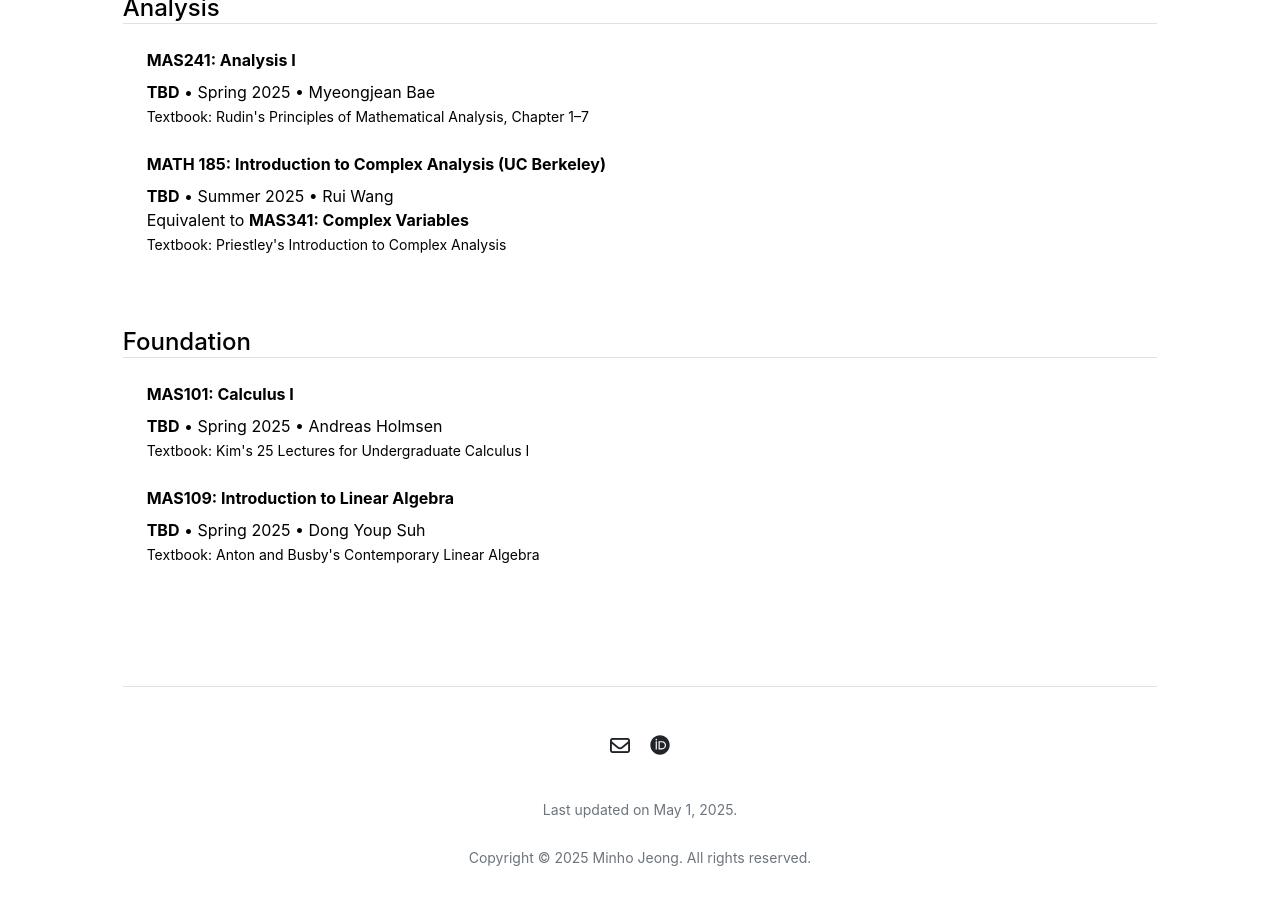
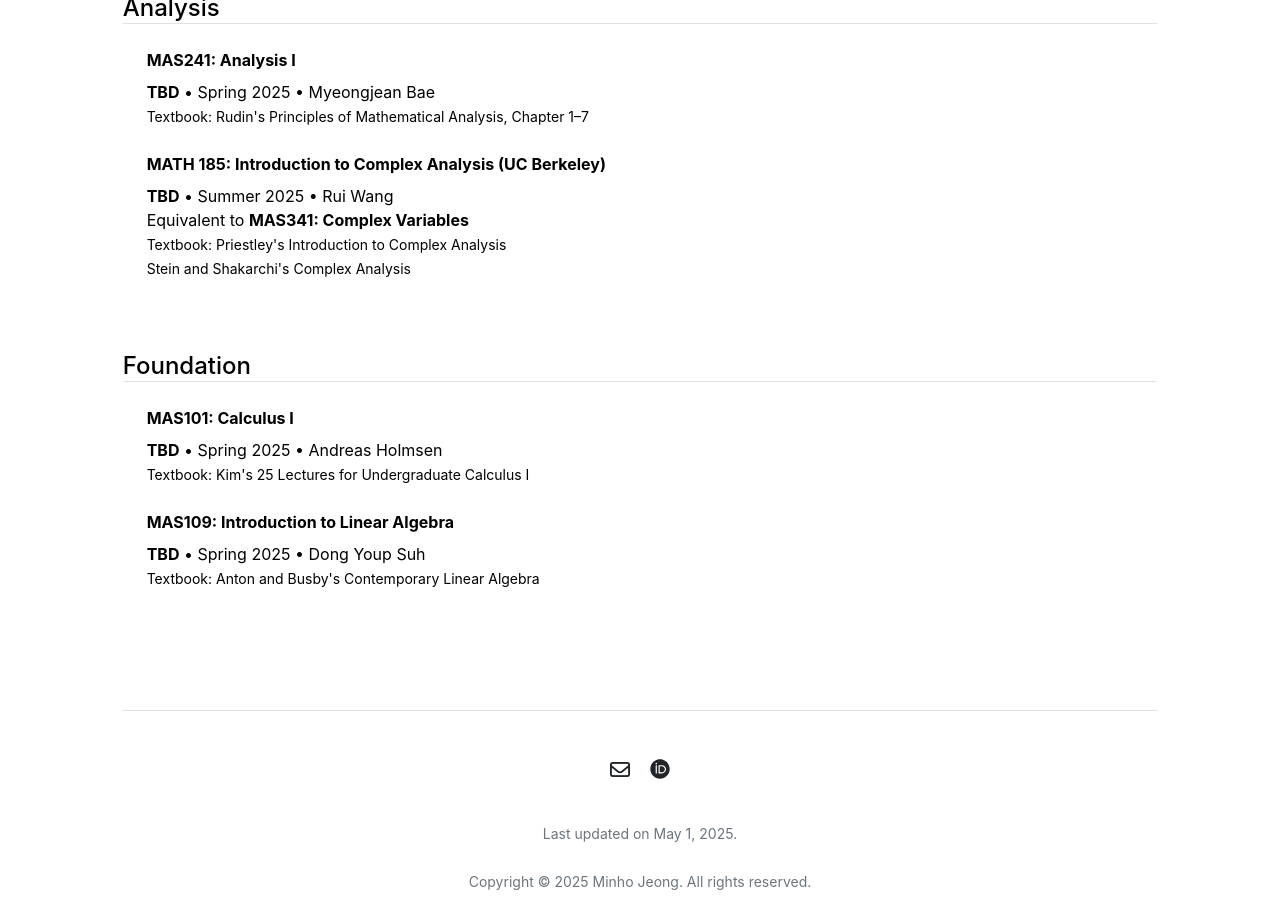
Before and after one commit to mino-jeong/mino-jeong.github.io, a Jekyll site: the page built from coursework-field.md, in a window 1280 px wide and 900 px high, scrolled down 511 px. Built offline with Jekyll 4.4.1, drawn with Linux system fonts in a browser that asks for light colours.

Commit message:
Update 4-analysis.yml

```diff
--- a/_data/coursework-field/4-analysis.yml
+++ b/_data/coursework-field/4-analysis.yml
@@ -9,4 +9,5 @@
 - title: 'MATH 185: Introduction to Complex Analysis (UC Berkeley)'
   description: '<strong>TBD</strong> • Summer 2025 • Rui Wang<br>
   Equivalent to <strong>MAS341: Complex Variables</strong>'
-  textbook: "Priestley's Introduction to Complex Analysis"
+  textbook: "Priestley's Introduction to Complex Analysis<br>
+  Stein and Shakarchi's Complex Analysis"
```
